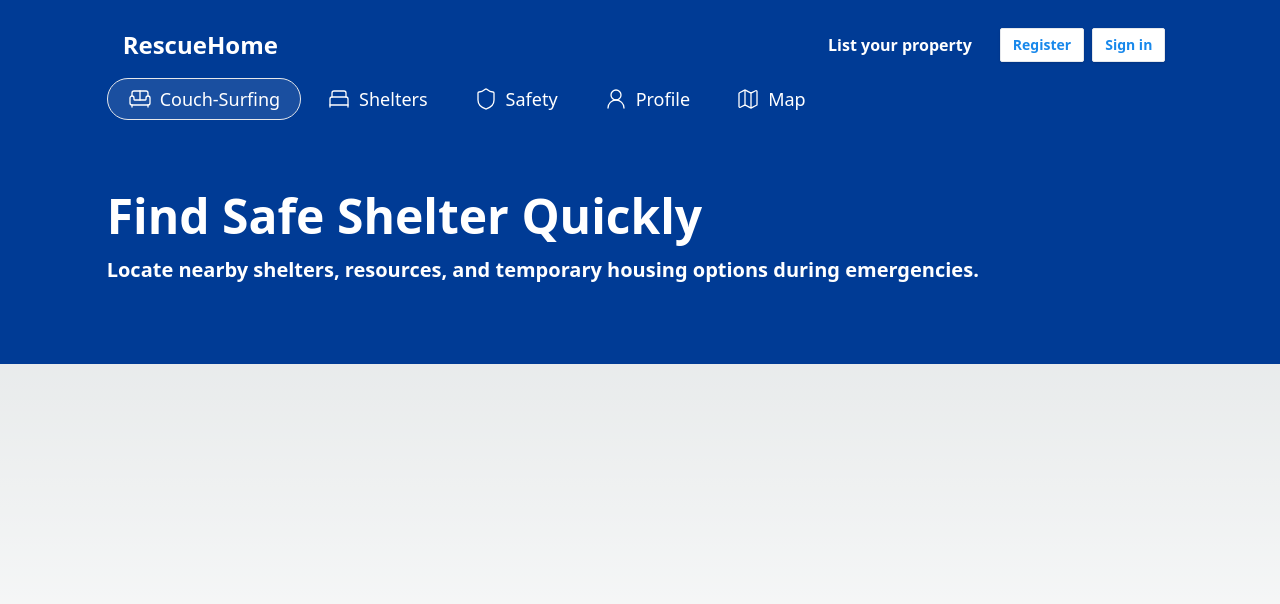
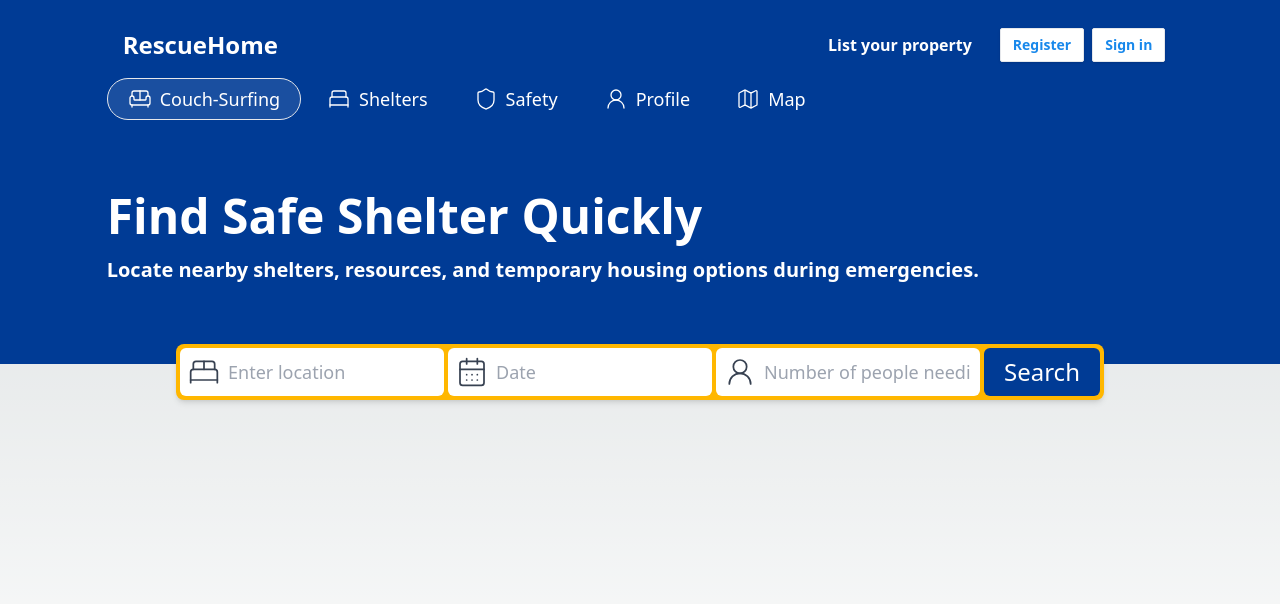
Before and after one commit to HEMANTH123SR/zap, a Next.js app: page / in a window 1280 px wide. Shown: the top 604 px of the page. Built offline with nearby package versions, Linux system fonts and the light colour scheme.

Commit message:
add search section

```diff
--- a/app/page.tsx
+++ b/app/page.tsx
@@ -1,6 +1,8 @@
+import { BedDouble, CalendarDays, UserRound, Search } from "lucide-react";
+
 export default function Home() {
   return (
-    <main className="flex justify-center items-center font-sans">
+    <main className="flex flex-col justify-center items-center font-sans">
       {/* hero section */}
       <div className="w-full bg-[#003B95] flex justify-center">
         <div className="w-10/12 text-white flex flex-col ">
@@ -11,6 +13,48 @@ export default function Home() {
           </h4>
         </div>
       </div>
+      <div className="relative">
+        <div className="bg-[#FFB700] relative -top-5   p-1 rounded-lg shadow-md flex items-center space-x-1">
+          <div className="flex items-center bg-white p-2 rounded-md flex-grow">
+            <BedDouble
+              className="text-gray-700 mr-2 w-8 h-8"
+              strokeWidth={1.3}
+            />
+            <input
+              type="text"
+              placeholder="Enter location"
+              className="outline-none  text-black text-lg w-52"
+            />
+          </div>
+          <div className="flex items-center bg-white p-2 rounded-md flex-grow">
+            <CalendarDays
+              className="text-gray-700 mr-2 w-8 h-8"
+              strokeWidth={1.3}
+            />
+            <input
+              type="text"
+              placeholder="Date"
+              className="outline-none  text-black text-lg w-52"
+            />
+          </div>
+          <div className="flex items-center bg-white p-2 rounded-md flex-grow">
+            <UserRound
+              className="text-gray-700 mr-2 w-8 h-8"
+              strokeWidth={1.3}
+            />
+            <input
+              type="text"
+              placeholder="Number of people needing a place"
+              className="outline-none  text-black text-lg w-52"
+            />
+          </div>
+
+          <button className="bg-[#003B95] text-white text-2xl h-full px-5 p-2 rounded-md flex items-center">
+            {/* <Search className=" mr-2 w-8 h-8" strokeWidth={1.3} /> */}
+            Search
+          </button>
+        </div>
+      </div>
     </main>
   );
 }
```
